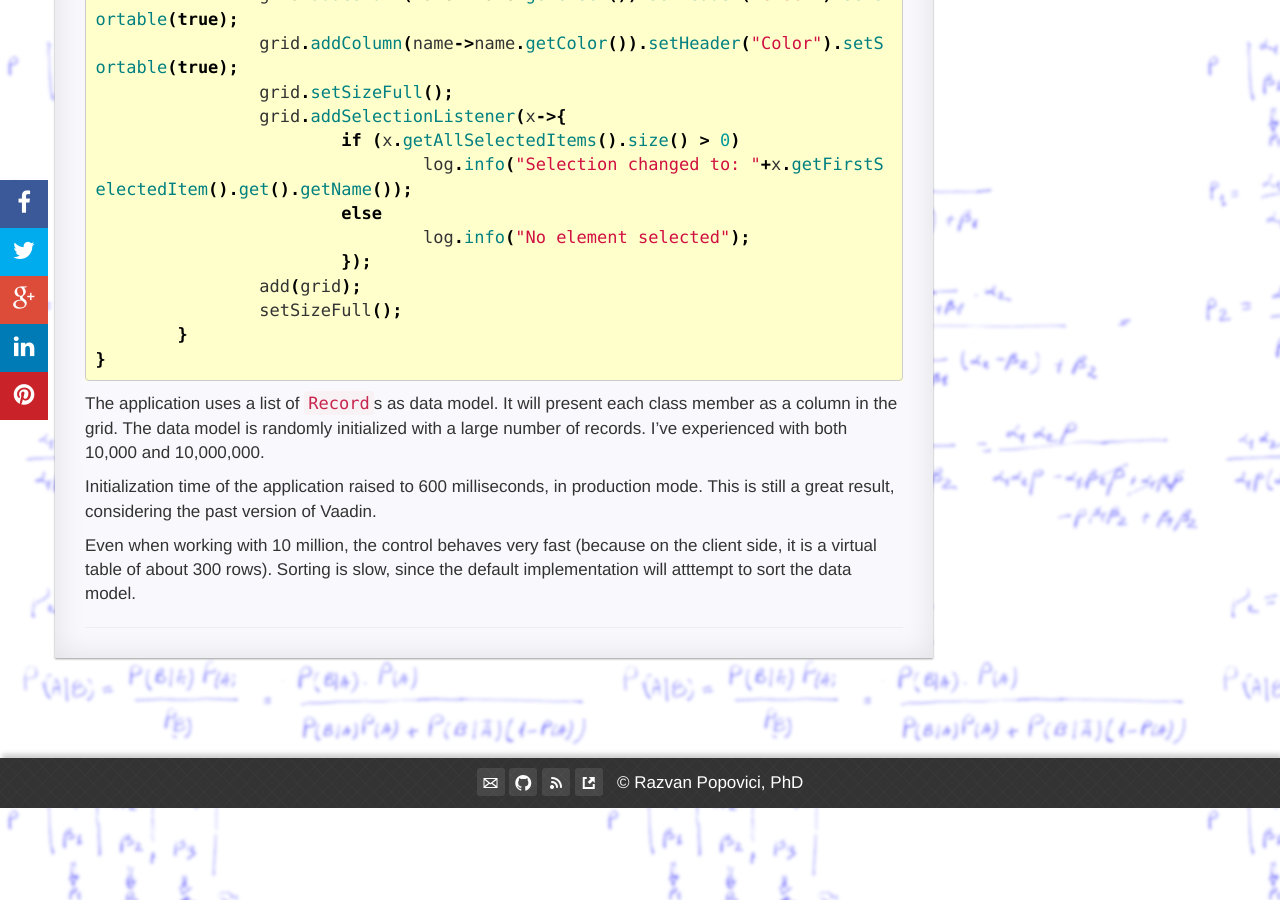
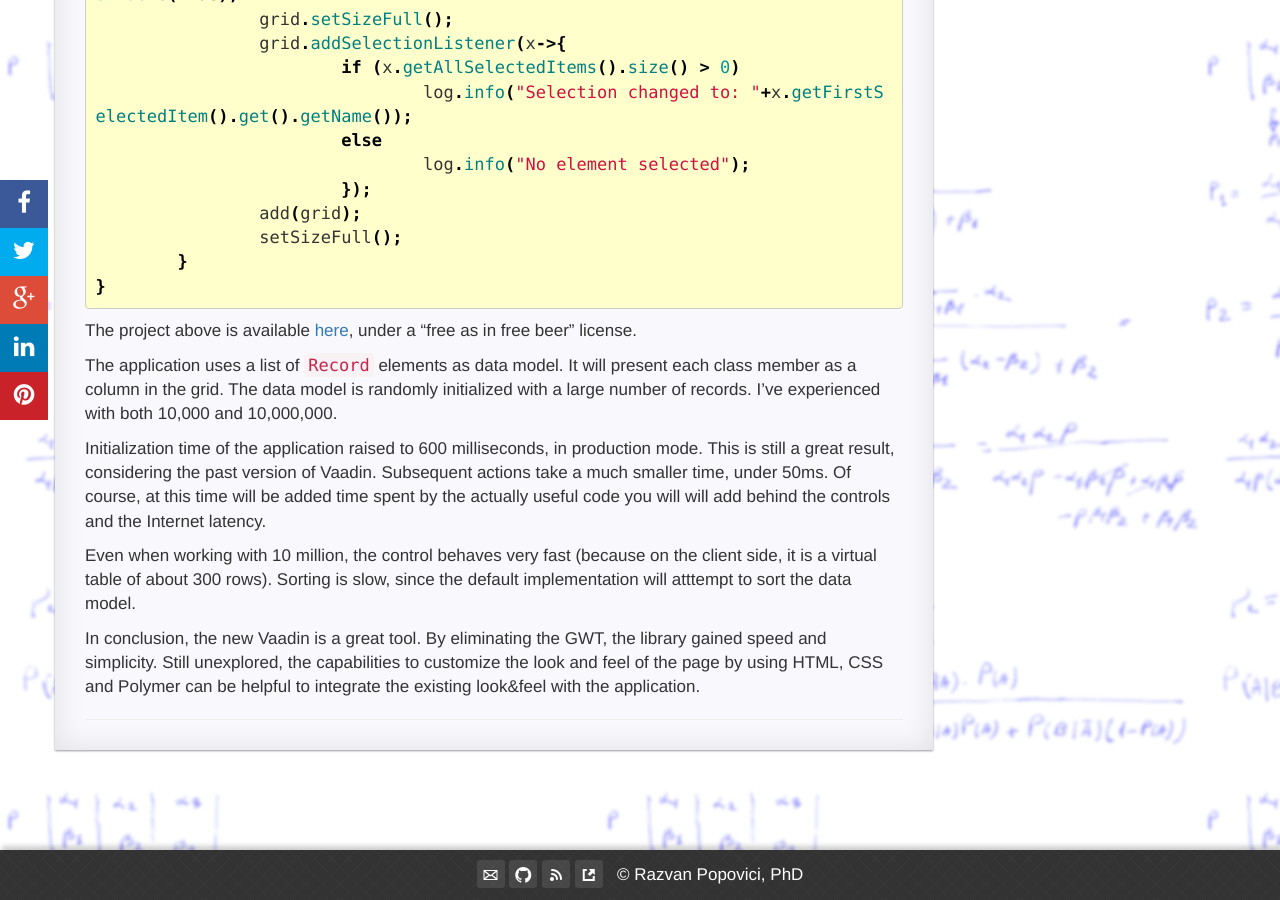
Before and after one commit to RazvanML/reco-link, a Jekyll site: the page built from _posts/2018-08-04-vaadin10.md, in a window 1280 px wide and 900 px high, scrolled down 9903 px. Built offline with Jekyll 4.4.1, drawn with Linux system fonts in a browser that asks for light colours; nearby versions of some CDN libraries; comment, search, counter and statistics services are not loaded.

Commit message:
Update 2018-08-04-vaadin10.md

````diff
--- a/_posts/2018-08-04-vaadin10.md
+++ b/_posts/2018-08-04-vaadin10.md
@@ -273,10 +273,7 @@ class RandomRecordGenerator {
 		r.setColor(colorType.values()[rand.nextInt(colorType.values().length)]);
 		return r;
 	}
-
 }
-
-
 
 @Route(value = "")
 @PageTitle("My Test page")
@@ -314,9 +311,12 @@ public class TestGUI extends VerticalLayout {
 	}
 }
 ```
+The project above is available <a href="{{'/static/v10/table.zip' | prepend: site.baseurl }}">here</a>, under a "free as in free beer" license.
 
-The application uses a list of ``Record``s as data model. It will present each class member as a column in the grid. The data model is randomly initialized with a large number of records. I've experienced with both 10,000 and 10,000,000.
+The application uses a list of ``Record`` elements as data model. It will present each class member as a column in the grid. The data model is randomly initialized with a large number of records. I've experienced with both 10,000 and 10,000,000.
 
-Initialization time of the application raised to 600 milliseconds, in production mode. This is still a great result, considering the past version of Vaadin.
+Initialization time of the application raised to 600 milliseconds, in production mode. This is still a great result, considering the past version of Vaadin. Subsequent actions take a much smaller time, under 50ms. Of course, at this time will be added time spent by the actually useful code you will will add behind the controls and the Internet latency.
 
 Even when working with 10 million, the control behaves very fast (because on the client side, it is a virtual table of about 300 rows). Sorting is slow, since the default implementation will atttempt to sort the data model.
+
+In conclusion, the new Vaadin is a great tool. By eliminating the GWT, the library gained speed and simplicity. Still unexplored, the capabilities to customize the look and feel of the page by using HTML, CSS and Polymer can be helpful to integrate the existing look&feel with the application.
````
